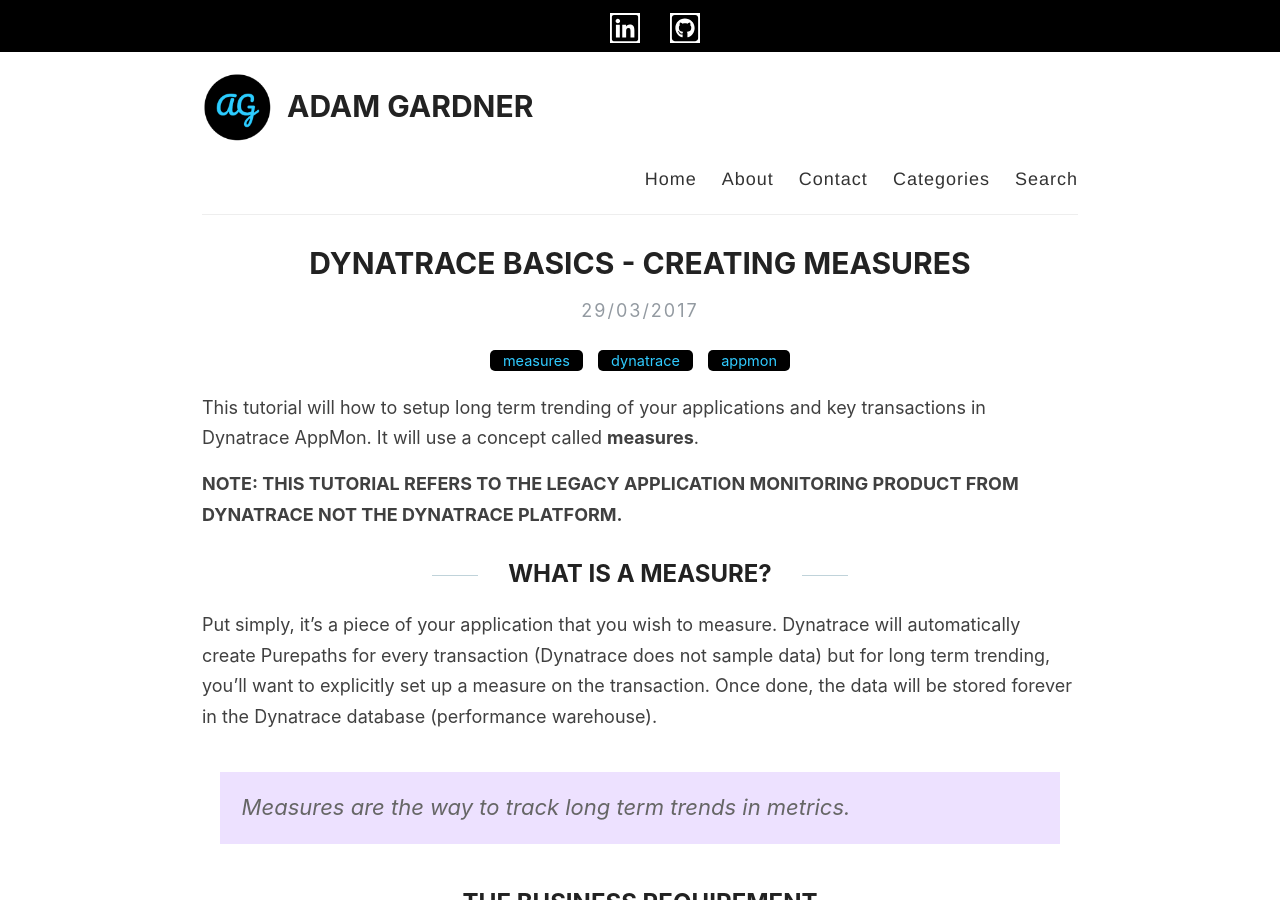
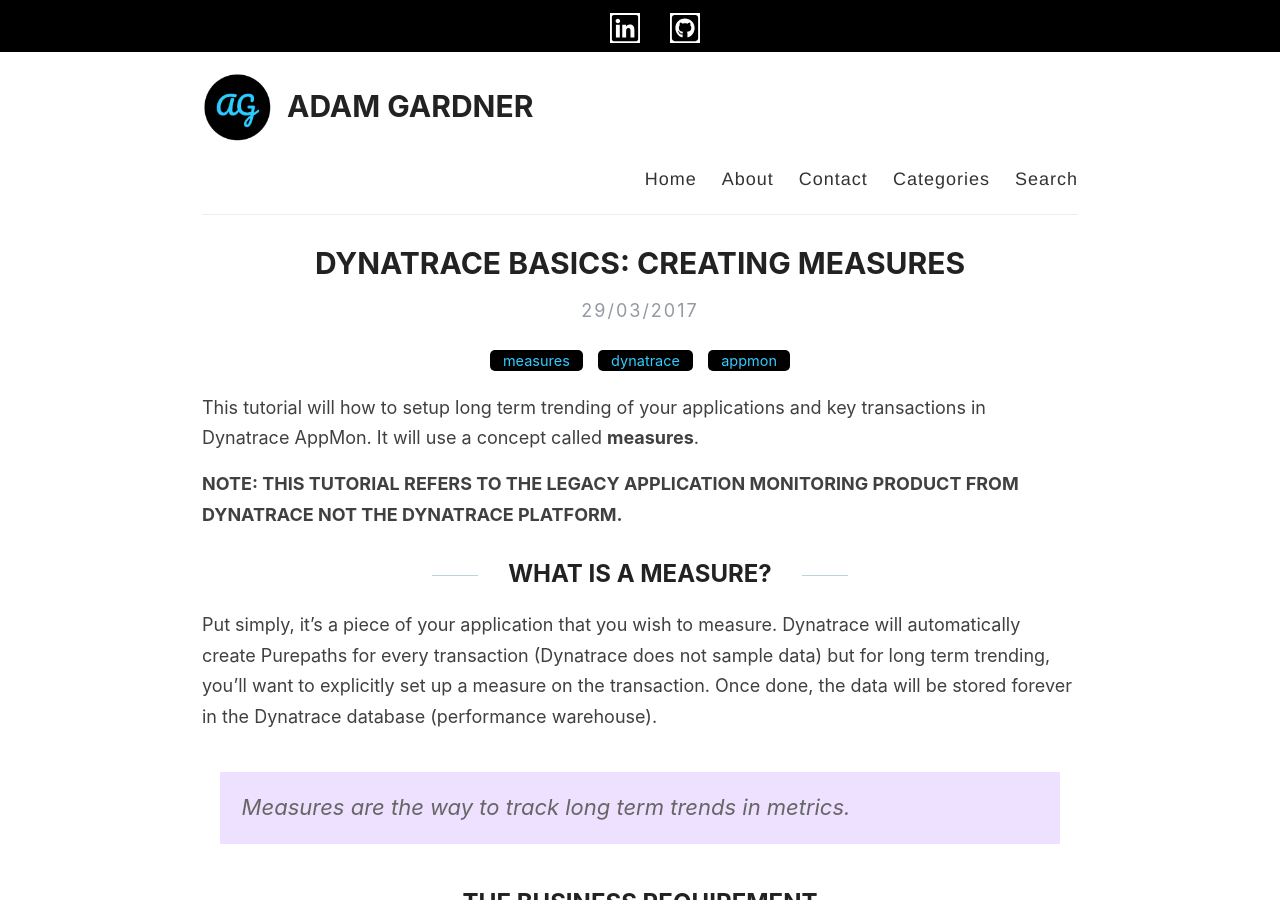
Before and after one commit to agardnerIT/site, a Jekyll site: the page built from _posts/2017-03-29-basics-creating-measures.md, in a window 1280 px wide and 900 px high. Built offline with Jekyll 4.4.1, drawn with Linux system fonts in a browser that asks for light colours.

Commit message:
re-add colon

```diff
--- a/_posts/2017-03-29-basics-creating-measures.md
+++ b/_posts/2017-03-29-basics-creating-measures.md
@@ -1,6 +1,6 @@
 ---
 layout: post
-title: Dynatrace Basics - Creating Measures
+title: "Dynatrace Basics: Creating Measures"
 permalink: dynatrace-basics-creating-measures
 categories: [measures, dynatrace, appmon]
 ---
@@ -65,4 +65,4 @@
 
 Now instrument it with the `-agentpath` parameter you received when you setup your agent tier.
 
-No idea what I’m talking about? Read [this tutorial](https://agardner.net/batch-job-monitoring-dynatrace/) to understand how to instrument your JAR.
+No idea what I’m talking about? Read [this tutorial](batch-job-monitoring-dynatrace) to understand how to instrument your JAR.
```
